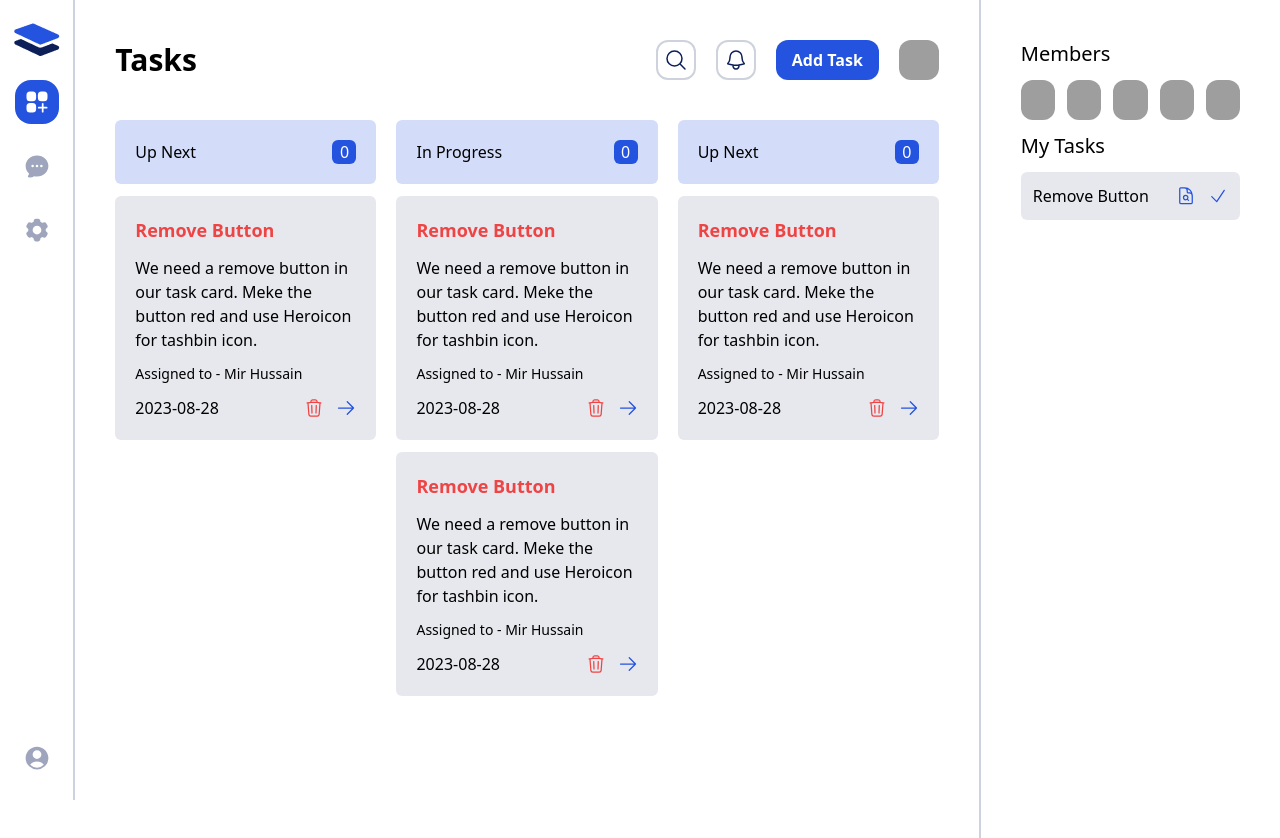
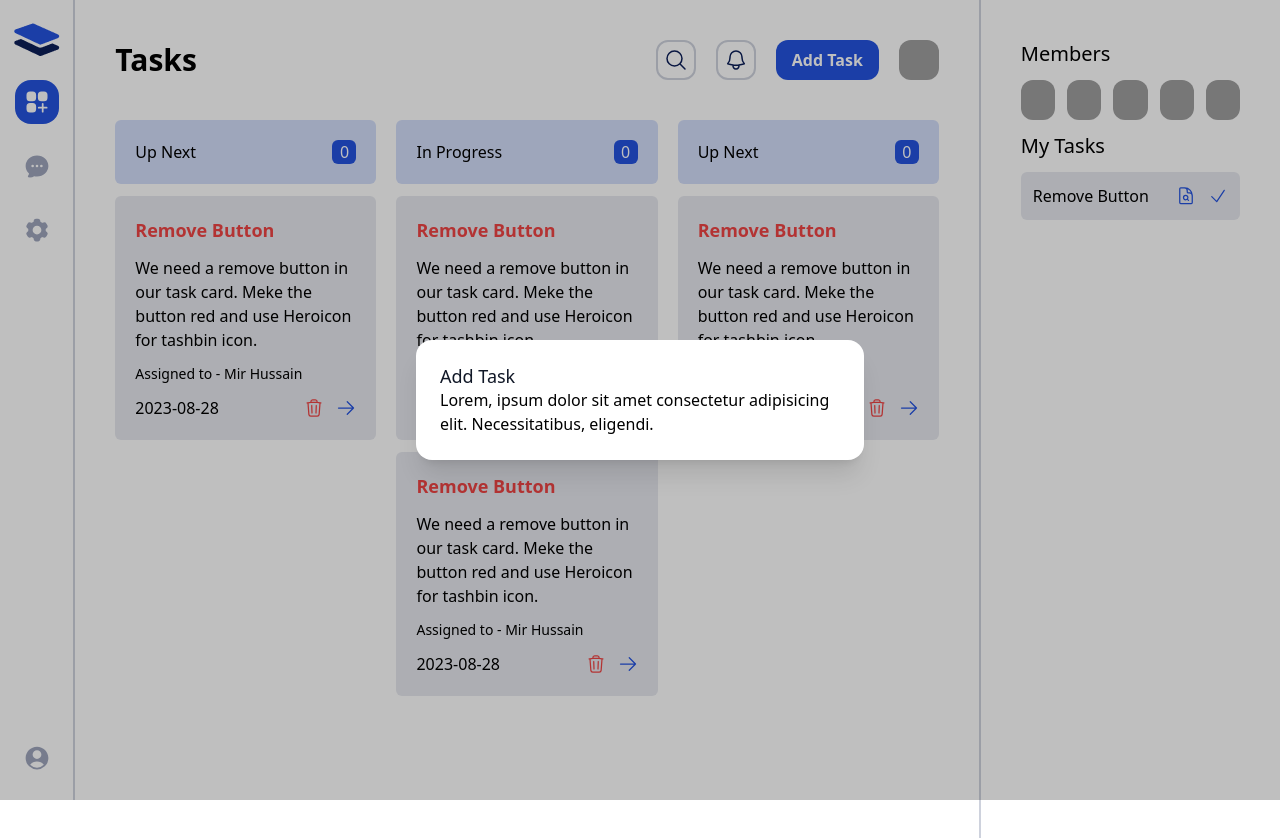
Before and after one commit to MD-Jubayer-Khan/taskmanager-redux, a React (Vite) app: page / in a window 1280 px wide. Both pictures are taken after a click on the button "Add Task". Shown: the top 838 px of the page. Built offline with nearby package versions, Linux system fonts and the light colour scheme; grey boxes are pictures that could not be loaded.

Commit message:
integrate headless ui and created a reusable modal using headless ui

```diff
--- a/package.json
+++ b/package.json
@@ -10,17 +10,17 @@
     "preview": "vite preview"
   },
   "dependencies": {
-    "@headlessui/react": "^1.7.16",
+    "@headlessui/react": "^1.7.17",
     "@heroicons/react": "^2.0.18",
     "@reduxjs/toolkit": "^1.9.5",
     "react": "^18.2.0",
     "react-dom": "^18.2.0",
-    "react-hook-form": "^7.45.4",
+    "react-hook-form": "^7.47.0",
     "react-redux": "^8.1.2",
     "react-router-dom": "^6.15.0"
   },
   "devDependencies": {
-    "@tailwindcss/forms": "^0.5.5",
+    "@tailwindcss/forms": "^0.5.6",
     "@types/react": "^18.2.15",
     "@types/react-dom": "^18.2.7",
     "@vitejs/plugin-react": "^4.0.3",
--- /dev/null
+++ b/src/components/tasks/AddTaskModal.jsx
@@ -0,0 +1,11 @@
+import Modal from "../ui/Modal";
+
+const AddTaskModal = ({isOpen, setIsOpen}) => {
+    return (
+        <Modal  isOpen={isOpen} setIsOpen={setIsOpen} title="Add Task">
+            <p>Lorem, ipsum dolor sit amet consectetur adipisicing elit. Necessitatibus, eligendi.</p>
+        </Modal>
+    );
+};
+
+export default AddTaskModal;
--- /dev/null
+++ b/src/components/ui/Modal.jsx
@@ -0,0 +1,52 @@
+import { Dialog, Transition } from '@headlessui/react'
+import { Fragment } from 'react'
+
+export default function Modal({isOpen, setIsOpen, title, children}) {
+  function closeModal() {
+    setIsOpen(false)
+  }
+
+  return (
+    <>
+      <Transition appear show={isOpen} as={Fragment}>
+        <Dialog as="div" className="relative z-10" onClose={closeModal}>
+          <Transition.Child
+            as={Fragment}
+            enter="ease-out duration-300"
+            enterFrom="opacity-0"
+            enterTo="opacity-100"
+            leave="ease-in duration-200"
+            leaveFrom="opacity-100"
+            leaveTo="opacity-0"
+          >
+            <div className="fixed inset-0 bg-black bg-opacity-25" />
+          </Transition.Child>
+
+          <div className="fixed inset-0 overflow-y-auto">
+            <div className="flex min-h-full items-center justify-center p-4 text-center">
+              <Transition.Child
+                as={Fragment}
+                enter="ease-out duration-300"
+                enterFrom="opacity-0 scale-95"
+                enterTo="opacity-100 scale-100"
+                leave="ease-in duration-200"
+                leaveFrom="opacity-100 scale-100"
+                leaveTo="opacity-0 scale-95"
+              >
+                <Dialog.Panel className="w-full max-w-md transform overflow-hidden rounded-2xl bg-white p-6 text-left align-middle shadow-xl transition-all">
+                  <Dialog.Title
+                    as="h3"
+                    className="text-lg font-medium leading-6 text-gray-900"
+                  >
+                   {title}
+                  </Dialog.Title>
+                    {children}
+                </Dialog.Panel>
+              </Transition.Child>
+            </div>
+          </div>
+        </Dialog>
+      </Transition>
+    </>
+  )
+}
--- a/src/pages/Tasks.jsx
+++ b/src/pages/Tasks.jsx
@@ -1,8 +1,12 @@
 import { BellIcon, MagnifyingGlassIcon } from '@heroicons/react/24/outline';
 import MyTasks from '../components/tasks/MyTasks';
 import TaskCard from '../components/tasks/TaskCard';
+import { useState } from 'react';
+import AddTaskModal from '../components/tasks/AddTaskModal';
 
 const Tasks = () => {
+  let [isOpen, setIsOpen] = useState(false)
+
   return (
     <div className="h-screen grid grid-cols-12">
       <div className="col-span-9 px-10 pt-10">
@@ -17,7 +21,8 @@ const Tasks = () => {
             <button className="border-2 border-secondary/20 hover:border-primary hover:bg-primary rounded-xl h-10 w-10 grid place-content-center text-secondary hover:text-white transition-all">
               <BellIcon className="h-6 w-6" />
             </button>
-            <button className="btn btn-primary">Add Task</button>
+            <button onClick={()=>{setIsOpen(!isOpen)}} className="btn btn-primary">Add Task </button>
+            <AddTaskModal isOpen={isOpen} setIsOpen={setIsOpen}/>
             <div className="h-10 w-10 rounded-xl overflow-hidden">
               <img
                 src="https://images.unsplash.com/photo-1528892952291-009c663ce843?ixlib=rb-4.0.3&ixid=M3wxMjA3fDB8MHxwaG90by1wYWdlfHx8fGVufDB8fHx8fA%3D%3D&auto=format&fit=crop&w=644&q=80"
```
Also changed, not shown: 1 other file (tests, documents, lock files or other folders).
